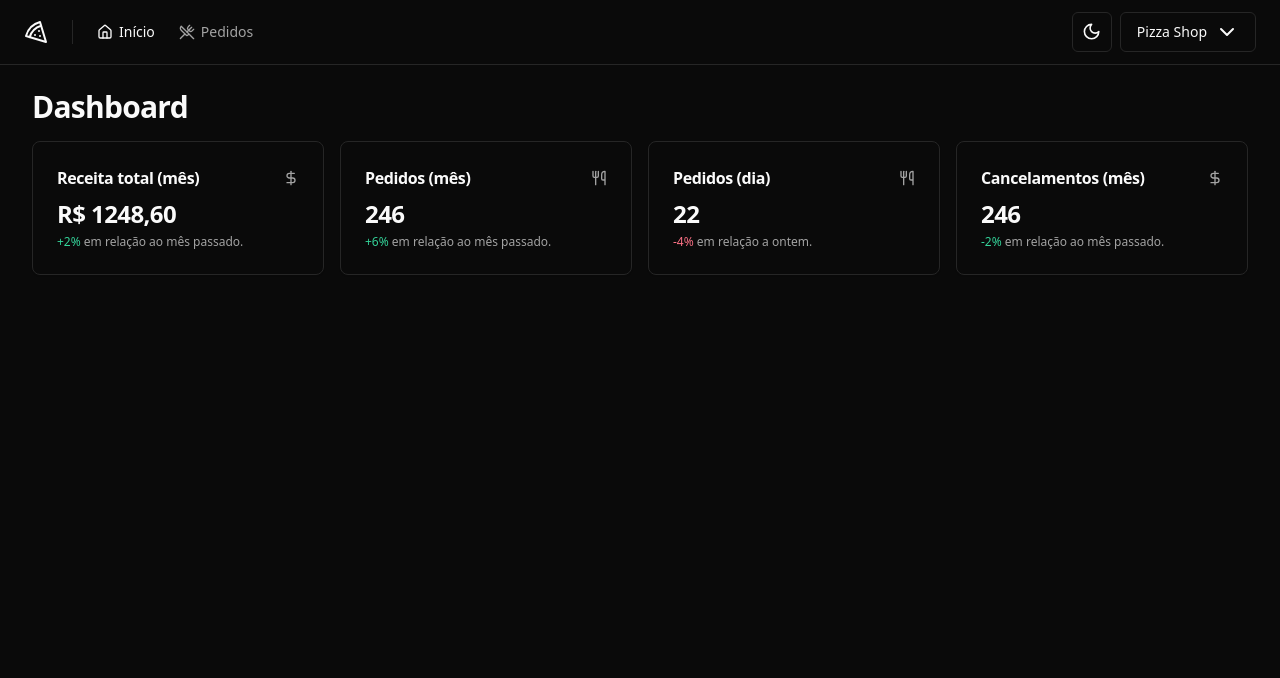
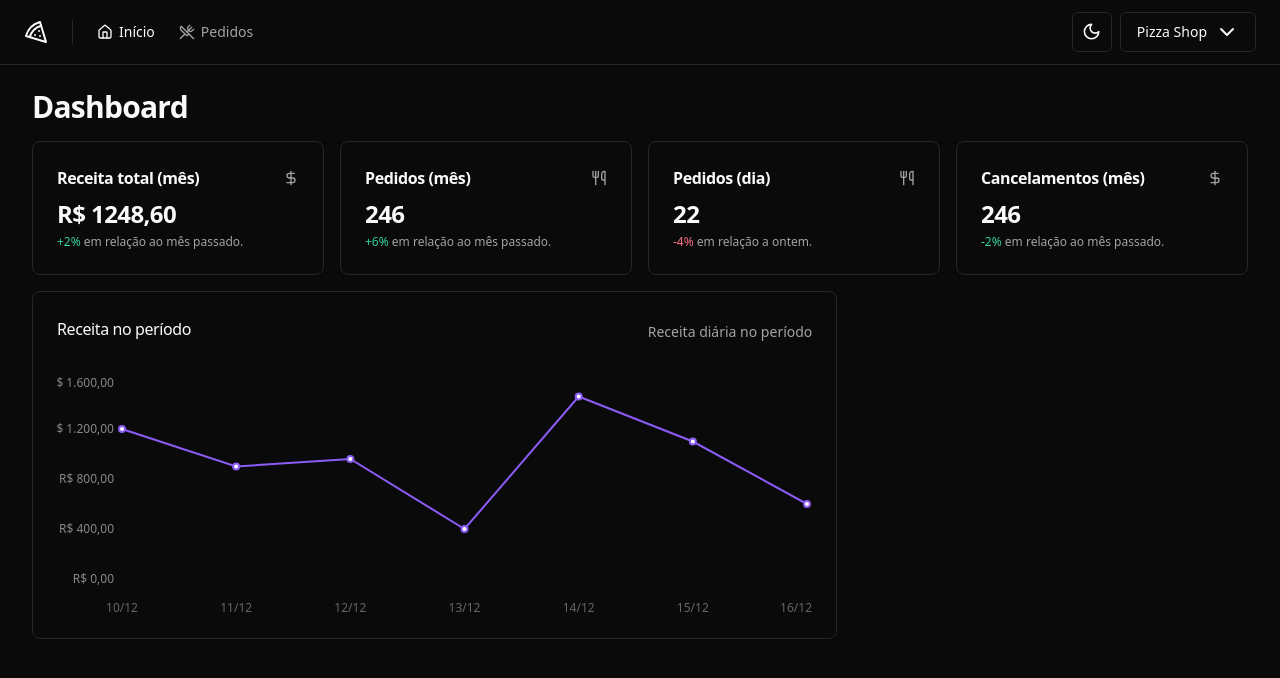
Before and after one commit to cassio-silva/pizza-shop, a React (Vite) app: page / in a window 1280 px wide. Shown: the top 678 px of the page. Built offline with nearby package versions, Linux system fonts and the light colour scheme.

Commit message:
Adds rechart graph do the dashboard

```diff
--- a/package.json
+++ b/package.json
@@ -27,6 +27,7 @@
     "react-helmet-async": "^2.0.5",
     "react-hook-form": "^7.53.0",
     "react-router-dom": "^6.23.1",
+    "recharts": "^2.13.0",
     "shadcn-ui": "^0.9.2",
     "sonner": "^1.5.0",
     "sort-by": "^1.2.0",
--- a/src/pages/app/dashboard/dashboard.tsx
+++ b/src/pages/app/dashboard/dashboard.tsx
@@ -3,6 +3,7 @@
 import { MonthlyCanceledAmountCard } from "./monthly-canceled-amount-card";
 import { MonthlyOrdersAmountCard } from "./monthly-orders-amount-card";
 import { MonthlyRevenueCard } from "./monthly-revenue-card";
+import { RevenueChart } from "./revenue-chart";
 
 export function Dashboard() {
   return (
@@ -17,6 +18,9 @@
         <DailyOrdersAmountCard />
         <MonthlyCanceledAmountCard />
       </div>
+      <div className="grid grid-cols-9 gap-4">
+        <RevenueChart />
+      </div>
     </>
   );
 }
--- /dev/null
+++ b/src/pages/app/dashboard/revenue-chart.tsx
@@ -0,0 +1,92 @@
+import {
+  Card,
+  CardContent,
+  CardDescription,
+  CardHeader,
+  CardTitle,
+} from "@/components/ui/card";
+import colors from "tailwindcss/colors";
+import {
+  ResponsiveContainer,
+  LineChart,
+  XAxis,
+  YAxis,
+  CartesianGrid,
+  Line,
+  Tooltip,
+} from "recharts";
+
+const data = [
+  {
+    date: "10/12",
+    revenue: 1200,
+  },
+  {
+    date: "11/12",
+    revenue: 900,
+  },
+  {
+    date: "12/12",
+    revenue: 960,
+  },
+  {
+    date: "13/12",
+    revenue: 400,
+  },
+  {
+    date: "14/12",
+    revenue: 1460,
+  },
+  {
+    date: "15/12",
+    revenue: 1100,
+  },
+  {
+    date: "16/12",
+    revenue: 600,
+  },
+];
+
+export function RevenueChart() {
+  return (
+    <Card className="col-span-6">
+      <CardHeader className="flex flex-row items-center justify-between pb-8">
+        <CardTitle className="text-base font-medium">
+          Receita no período
+        </CardTitle>
+        <CardDescription>Receita diária no período</CardDescription>
+      </CardHeader>
+      <CardContent>
+        <ResponsiveContainer width={"100%"} height={240}>
+          <LineChart
+            style={{
+              fontSize: 12,
+            }}
+            data={data}
+          >
+            <XAxis dataKey={"date"} axisLine={false} tickLine={false} dy={16} />
+
+            <YAxis
+              stroke="#888"
+              axisLine={false}
+              tickLine={false}
+              tickFormatter={(value: number) =>
+                value.toLocaleString("pt-BR", {
+                  style: "currency",
+                  currency: "BRL",
+                })
+              }
+            />
+
+            <Line
+              type={"linear"}
+              strokeWidth={2}
+              dataKey={"revenue"}
+              stroke={colors.violet[500]}
+            />
+          </LineChart>
+        </ResponsiveContainer>
+      </CardContent>
+    </Card>
+  );
+}
```
Also changed, not shown: 1 other file (tests, documents, lock files or other folders).
